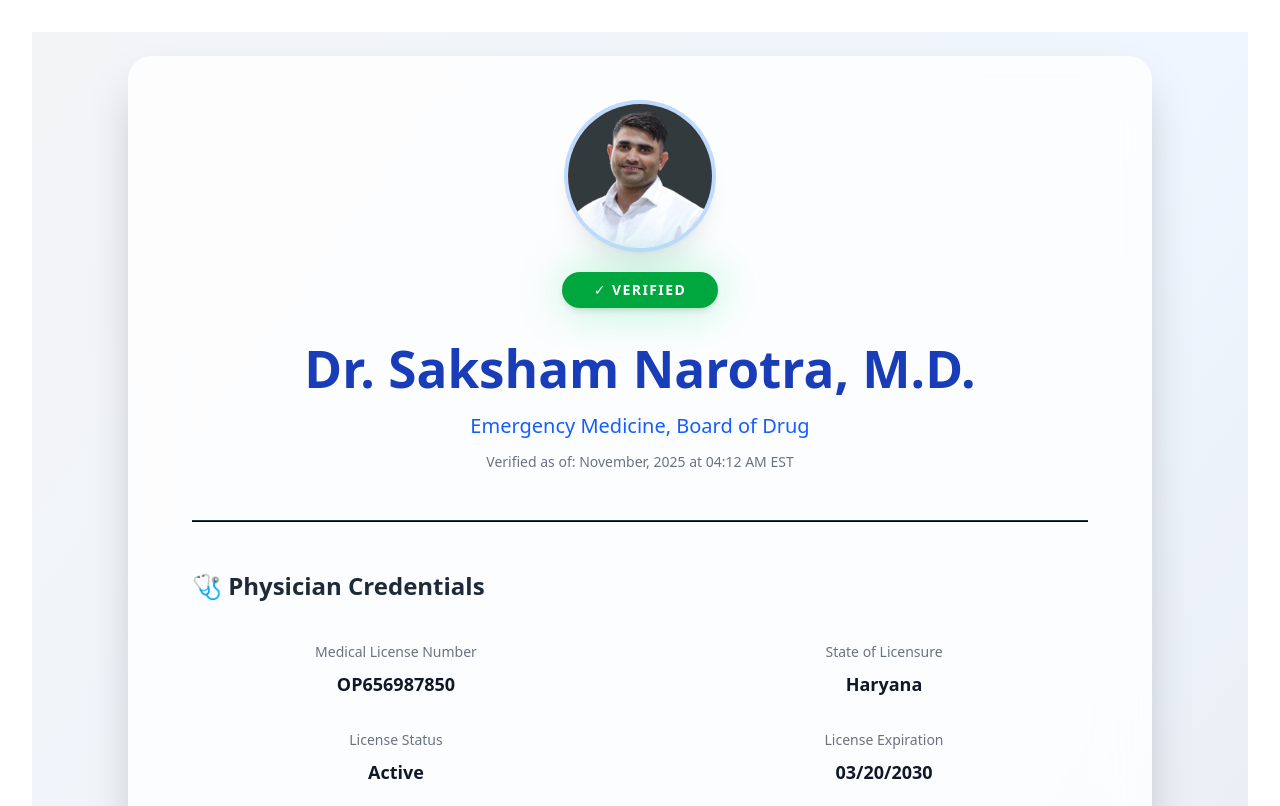
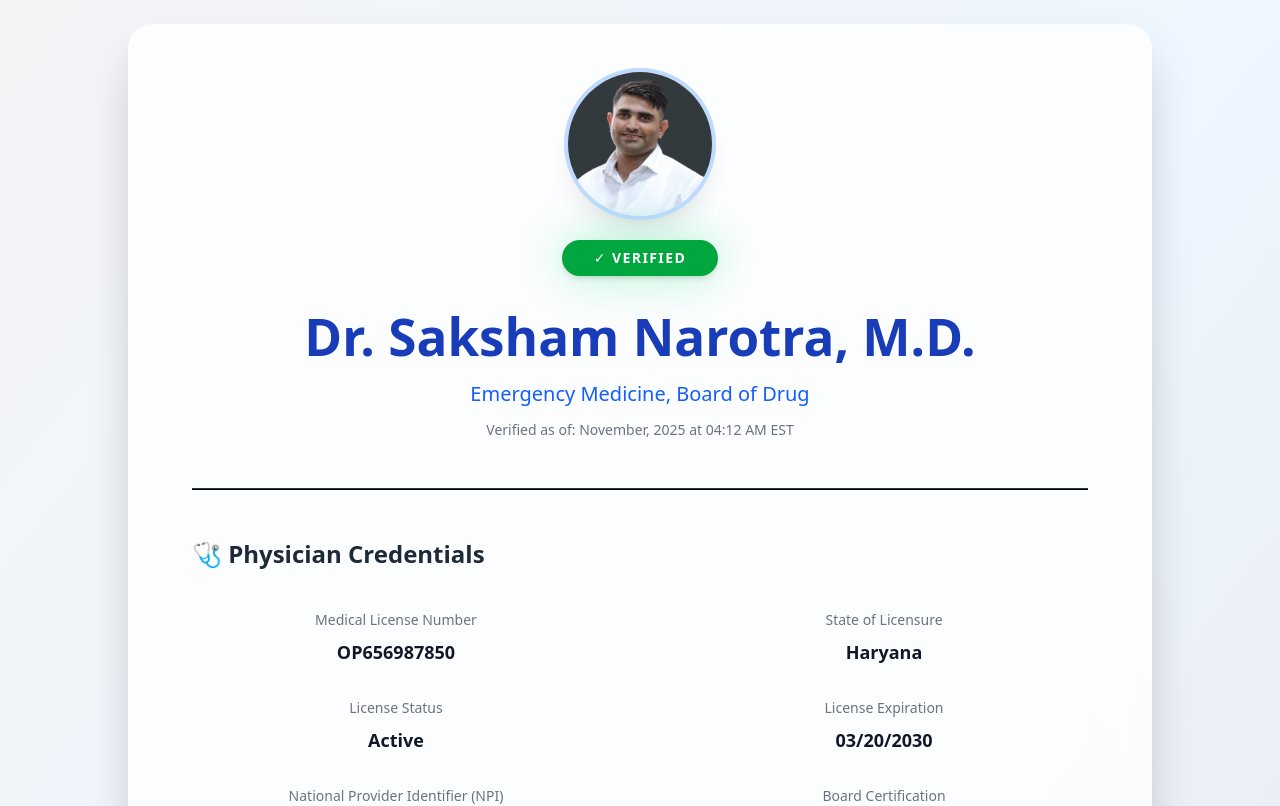
Before and after one commit to Ayush3303h/verifydrinfo, a React (Vite) app: page / in a window 1280 px wide. Shown: the top 806 px of the page. Built offline with nearby package versions, Linux system fonts and the light colour scheme.

Commit message:
Update App.css

```diff
--- a/src/App.css
+++ b/src/App.css
@@ -1,8 +1,8 @@
 @import "tailwindcss";
 #root {
   max-width: 1280px;
-  margin: 0 auto;
-  padding: 2rem;
+  margin: 0 ;
+  padding: 0;
   text-align: center;
 }
 
```
